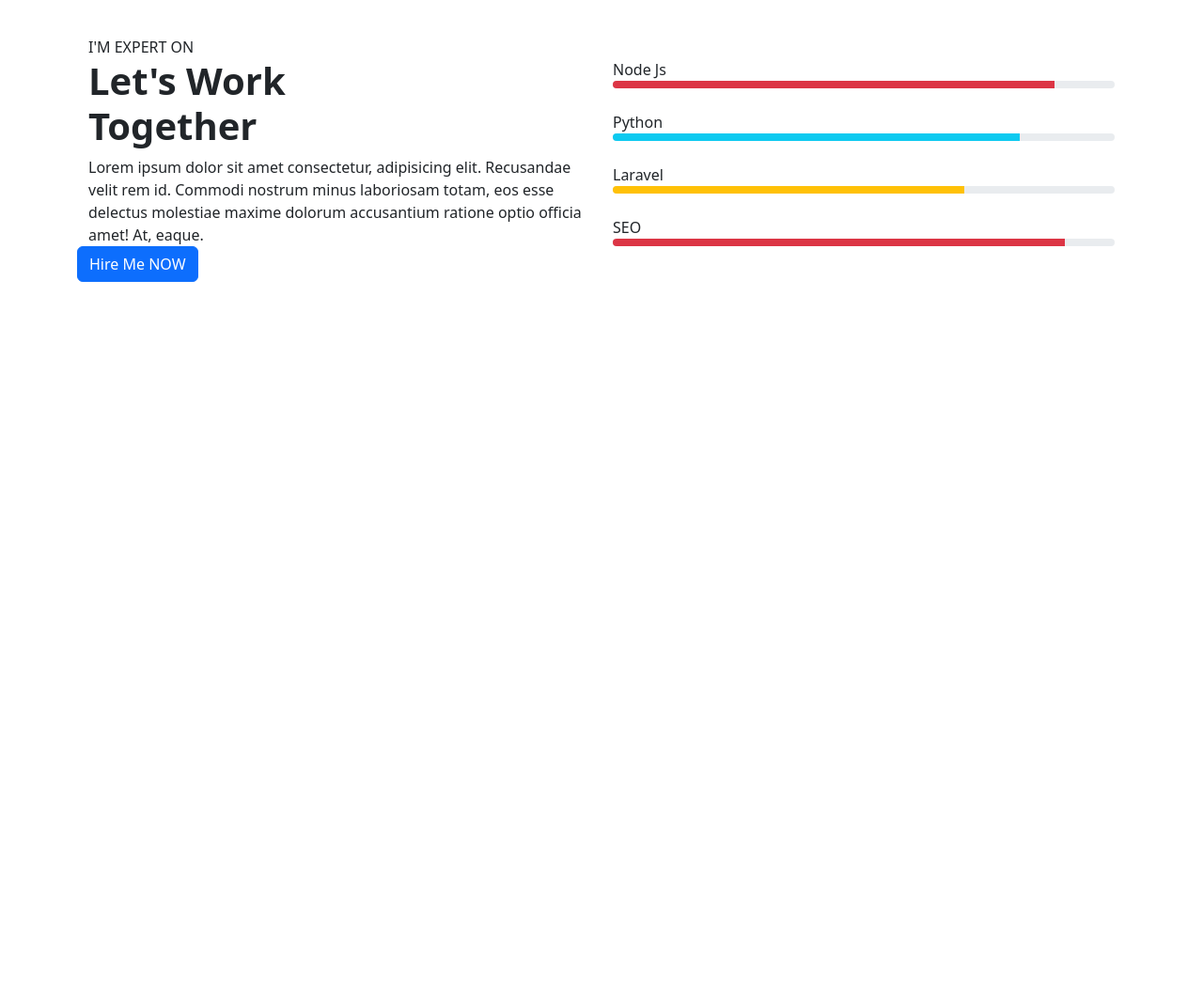
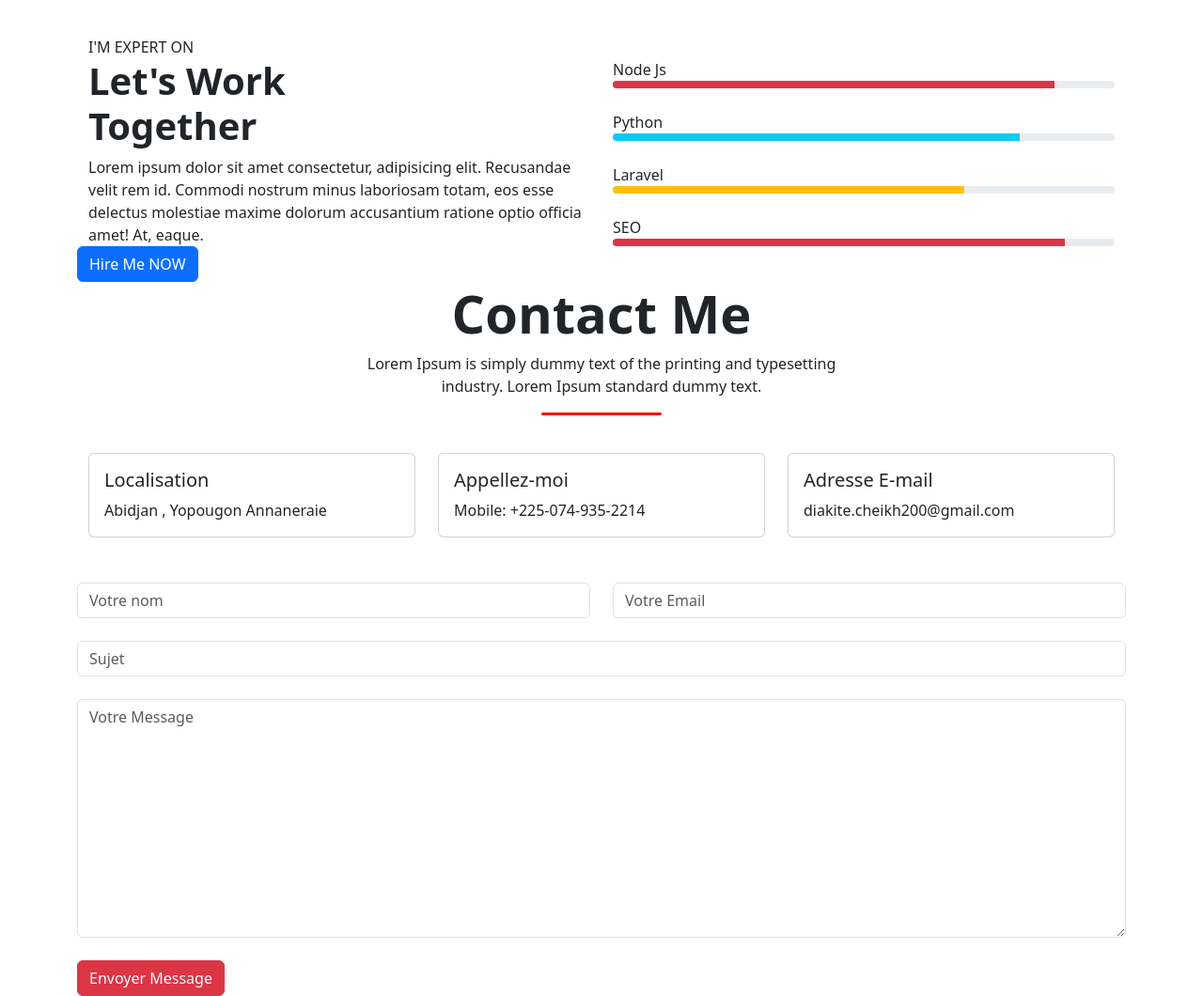
Before and after one commit to latifGnbea/work_group_porfolio, a plain HTML site: page index.html in a window 1280 px wide. Shown: the part 1016-2076 px from the top of the page at 94% size. Before the commit the page ends 1316 px from the top, so only its background shows below. Drawn offline with nearby package versions, Linux system fonts and the light colour scheme.

Commit message:
Création de formulaire

```diff
--- a/index.html
+++ b/index.html
@@ -242,6 +242,94 @@
             <button class="btn btn-primary">Hire Me NOW</button>
           </div>
         </section>
+        <section>
+          <div><h1 class="fw-bold display-4 text-center">Contact Me</h1></div>
+          <div class="text-center">
+            Lorem Ipsum is simply dummy text of the printing and typesetting
+            <br />
+            industry. Lorem Ipsum standard dummy text.
+          </div>
+          <div class="d-flex justify-content-center">
+            <div class="m-3" id="separator"></div>
+          </div>
+          <div class="container p-4">
+            <div class="row">
+              <div class="col-lg-4">
+                <div class="card">
+                  <div class="card-body">
+                    <h5 class="card-title">Localisation</h5>
+                    <p class="card-text">Abidjan , Yopougon Annaneraie</p>
+                  </div>
+                </div>
+              </div>
+              <div class="col-lg-4">
+                <div class="card">
+                  <div class="card-body">
+                    <h5 class="card-title">Appellez-moi</h5>
+                    <p class="card-text">Mobile: +225-074-935-2214</p>
+                  </div>
+                </div>
+              </div>
+              <div class="col-lg-4">
+                <div class="card">
+                  <div class="card-body">
+                    <h5 class="card-title">Adresse E-mail</h5>
+                    <p class="card-text">diakite.cheikh200@gmail.com</p>
+                  </div>
+                </div>
+              </div>
+            </div>
+          </div>
+
+          <div class="container">
+            <form action="">
+              <div class="row">
+                <div class="form-group col-lg-6">
+                  <label for="name"></label
+                  ><input
+                    type="text"
+                    id="name"
+                    class="form-control"
+                    placeholder="Votre nom"
+                  />
+                </div>
+                <div class="form-group col-lg-6">
+                  <label for="Email"></label>
+                  <input
+                    type="text"
+                    id="Email"
+                    class="form-control"
+                    placeholder="Votre Email"
+                  />
+                </div>
+              </div>
+              <div class="form-group">
+                <label for="Sujet"></label>
+                <input
+                  type="text"
+                  id="Sujet"
+                  class="form-control"
+                  placeholder="Sujet"
+                />
+              </div>
+              <div class="form-group">
+                <label for="comment"></label>
+                <textarea
+                  name="text"
+                  id="comment"
+                  cols="40"
+                  rows="10"
+                  class="form-control"
+                  placeholder="Votre Message"
+                ></textarea>
+              </div>
+              <br />
+              <button type="submit" class="btn btn-danger rounded" bord>
+                Envoyer Message
+              </button>
+            </form>
+          </div>
+        </section>
       </main>
     </div>
 
```
